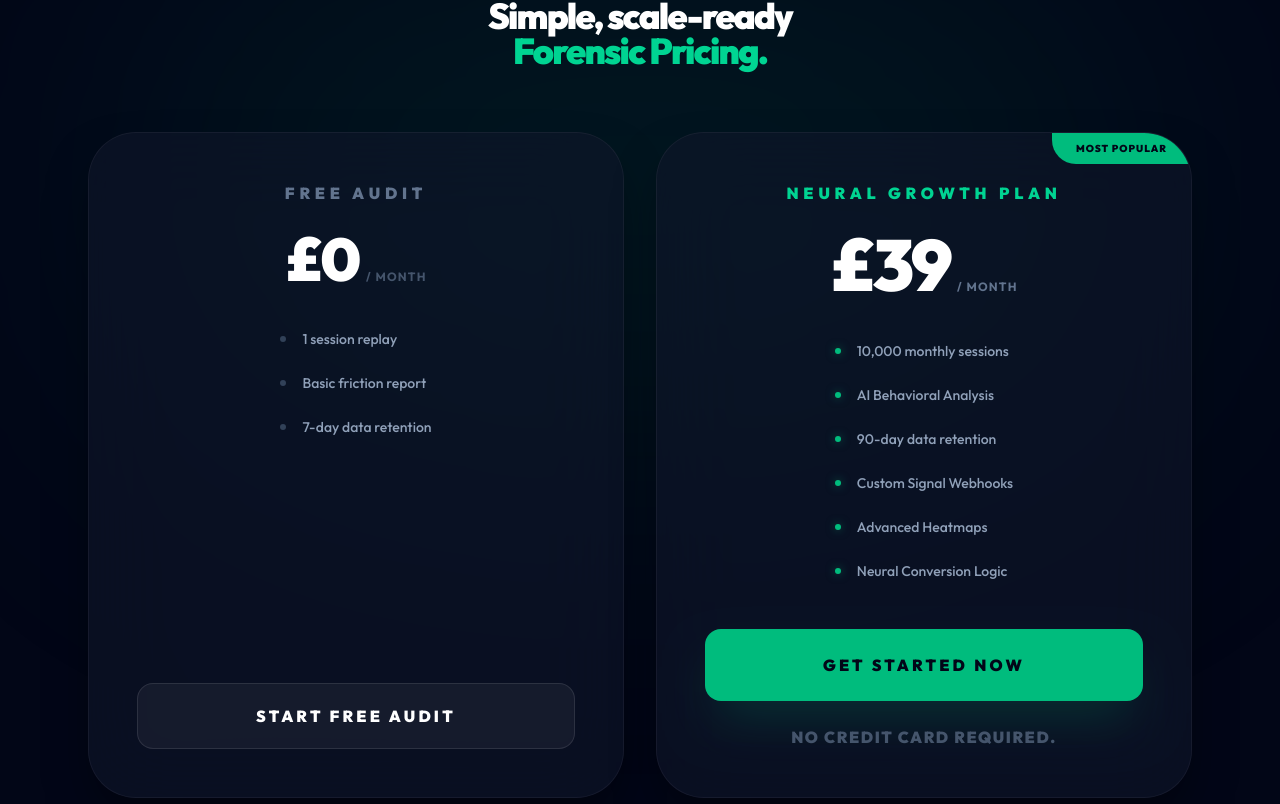
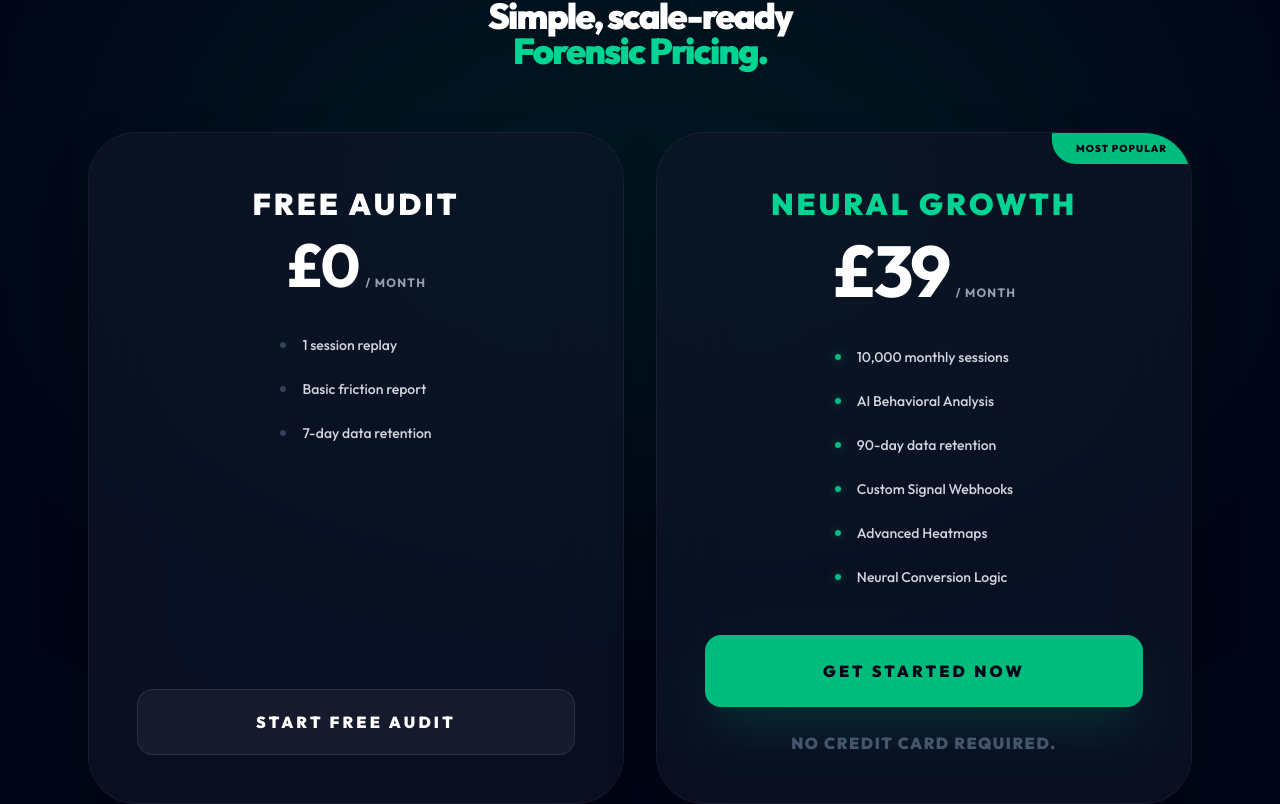
Before and after one commit to num876/secondguess, a Next.js app: page / in a window 1280 px wide. Shown: the part 3756-4560 px from the top of the page. Built offline with nearby package versions, Linux system fonts and the light colour scheme; no server answers.

Commit message:
feat: implement landing page layout including hero, workflow, and founder sections

```diff
--- a/src/app/page.tsx
+++ b/src/app/page.tsx
@@ -228,13 +228,13 @@ export default function Home() {
               whileInView={{ opacity: 1, y: 0 }}
               viewport={{ once: true, amount: 0.05 }}
               transition={{ delay: 0.1 }}
-              className="glass-card-dark bg-slate-900/20 rounded-[3rem] p-10 md:p-12 border border-white/10 shadow-2xl relative overflow-hidden flex flex-col"
+              className="glass-card-dark bg-slate-900/20 rounded-[3rem] p-10 md:p-12 border border-gray-700 shadow-2xl relative overflow-hidden flex flex-col"
             >
-               <p className="text-slate-500 font-black uppercase tracking-[0.3em] text-xs mb-6">Free Audit</p>
+               <h3 className="text-white text-lg font-black uppercase tracking-widest mb-2">Free Audit</h3>
 
                <div className="flex items-baseline justify-center gap-2 mb-10">
-                  <span className="text-6xl font-black text-white tracking-tighter">£0</span>
-                  <span className="text-slate-600 font-bold uppercase tracking-widest text-xs">/ month</span>
+                  <span className="text-6xl font-bold text-white tracking-tighter">£0</span>
+                  <span className="text-gray-400 font-bold uppercase tracking-widest text-xs">/ month</span>
                </div>
 
                <div className="space-y-6 text-left max-w-xs mx-auto mb-12 flex-grow">
@@ -243,7 +243,7 @@ export default function Home() {
                     "Basic friction report",
                     "7-day data retention"
                   ].map((item, i) => (
-                    <div key={i} className="flex items-center gap-4 text-slate-400 text-sm font-medium">
+                    <div key={i} className="flex items-center gap-4 text-gray-300 text-sm font-medium">
                       <div className="w-1.5 h-1.5 rounded-full bg-slate-700" />
                       {item}
                     </div>
@@ -272,11 +272,11 @@ export default function Home() {
                  Most Popular
                </div>
 
-               <p className="text-emerald-400 font-black uppercase tracking-[0.3em] text-xs mb-6">Neural Growth Plan</p>
+               <h3 className="text-emerald-400 text-lg font-black uppercase tracking-widest mb-2">Neural Growth</h3>
 
                <div className="flex items-baseline justify-center gap-2 mb-10">
-                  <span className="text-7xl font-black text-white tracking-tighter">£39</span>
-                  <span className="text-slate-500 font-bold uppercase tracking-widest text-xs">/ month</span>
+                  <span className="text-7xl font-bold text-white tracking-tighter">£39</span>
+                  <span className="text-gray-400 font-bold uppercase tracking-widest text-xs">/ month</span>
                </div>
 
                <div className="grid grid-cols-1 gap-6 text-left max-w-xs mx-auto mb-12 flex-grow">
@@ -288,7 +288,7 @@ export default function Home() {
                     "Advanced Heatmaps",
                     "Neural Conversion Logic"
                   ].map((item, i) => (
-                    <div key={i} className="flex items-center gap-4 text-slate-400 text-sm font-medium">
+                    <div key={i} className="flex items-center gap-4 text-gray-300 text-sm font-medium">
                       <div className="w-1.5 h-1.5 rounded-full bg-emerald-500 shadow-[0_0_10px_rgba(16,185,129,0.5)]" />
                       {item}
                     </div>
```
